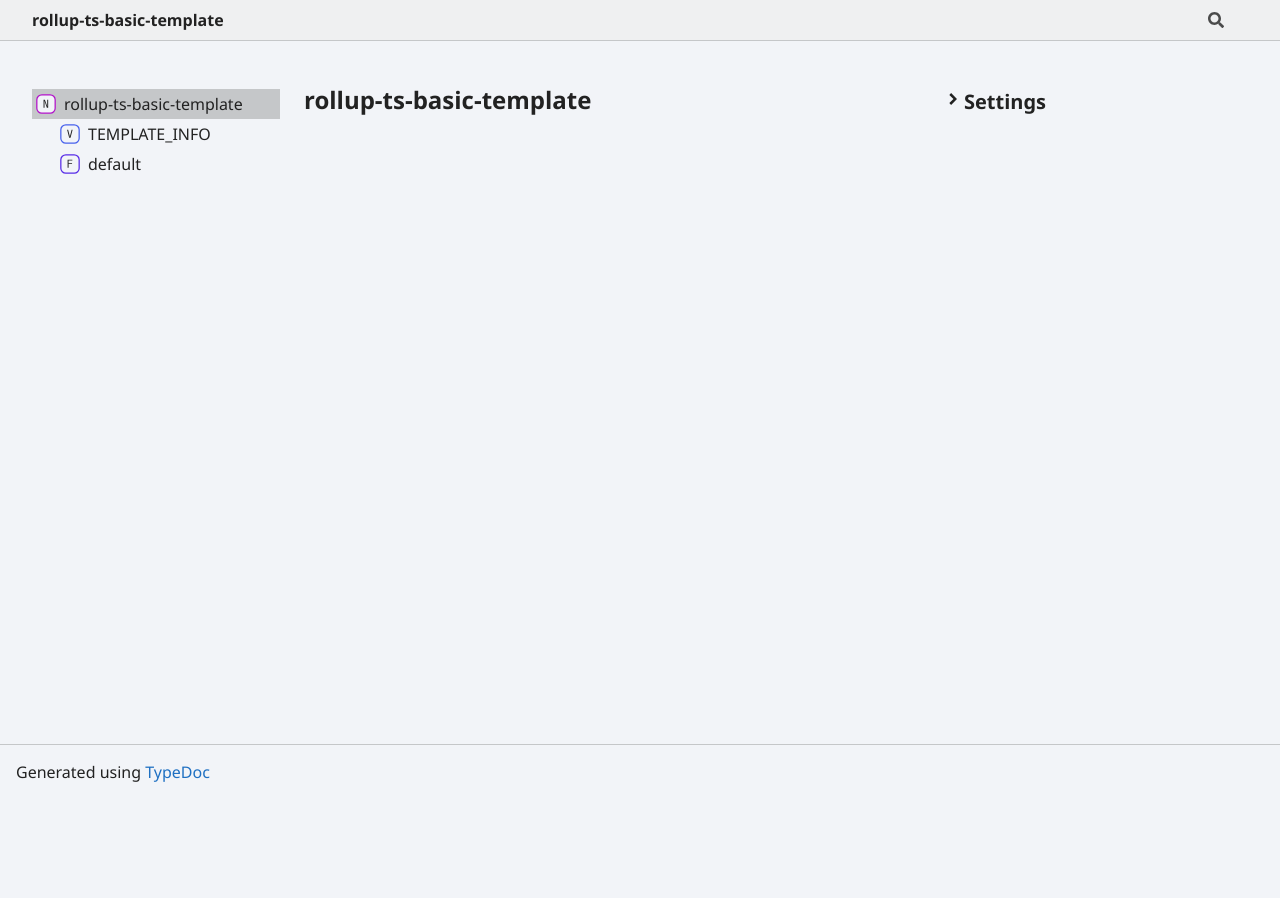
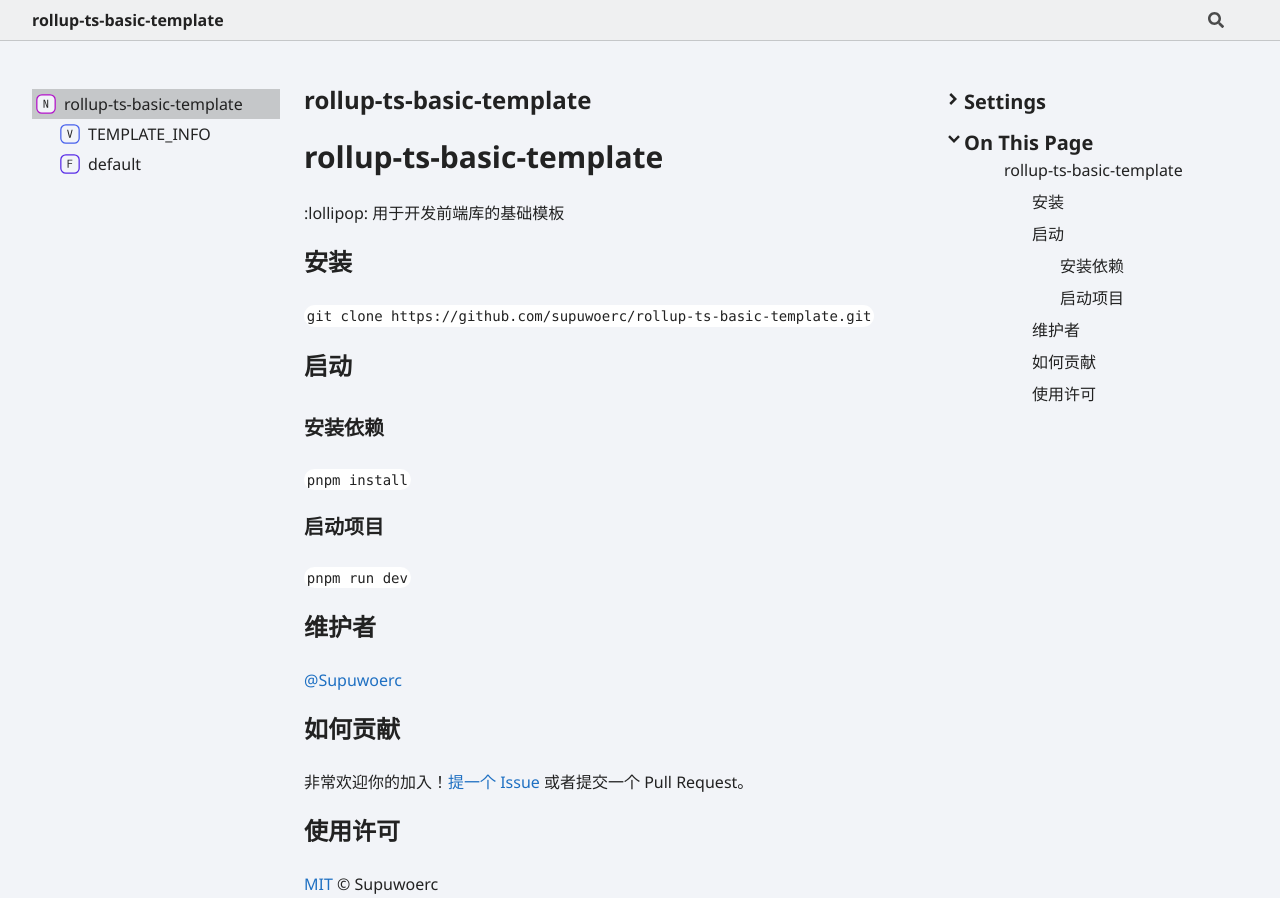
Before and after one commit to supuwoerc/rollup-ts-basic-template, a plain HTML site: page index.html in a window 1280 px wide. Shown: the top 898 px of the page. Before the commit the page ends 800 px from the top, so only its background shows below. Drawn offline with Linux system fonts and the light colour scheme.

Commit message:
Deploying to gh-pages from @ supuwoerc/rollup-ts-basic-template@2982289d6160bb3e548aa7004194f201a5c97456 🚀

```diff
--- a/index.html
+++ b/index.html
@@ -12,7 +12,14 @@
 <div class="col-content">
 <div class="tsd-page-title">
 <h2>rollup-ts-basic-template</h2></div>
-<div class="tsd-panel tsd-typography"></div></div>
+<div class="tsd-panel tsd-typography"><a id="md:rollup-ts-basic-template" class="tsd-anchor"></a><h1><a href="#md:rollup-ts-basic-template">rollup-ts-basic-template</a></h1><p>:lollipop: 用于开发前端库的基础模板</p>
+<a id="md:安装" class="tsd-anchor"></a><h2><a href="#md:安装">安装</a></h2><p><code>git clone https://github.com/supuwoerc/rollup-ts-basic-template.git</code></p>
+<a id="md:启动" class="tsd-anchor"></a><h2><a href="#md:启动">启动</a></h2><a id="md:安装依赖" class="tsd-anchor"></a><h3><a href="#md:安装依赖">安装依赖</a></h3><p><code>pnpm install</code></p>
+<a id="md:启动项目" class="tsd-anchor"></a><h3><a href="#md:启动项目">启动项目</a></h3><p><code>pnpm run dev</code></p>
+<a id="md:维护者" class="tsd-anchor"></a><h2><a href="#md:维护者">维护者</a></h2><p><a href="https://github.com/supuwoerc">@Supuwoerc</a></p>
+<a id="md:如何贡献" class="tsd-anchor"></a><h2><a href="#md:如何贡献">如何贡献</a></h2><p>非常欢迎你的加入！<a href="https://github.com/supuwoerc/rollup-ts-basic-template/issues/new">提一个 Issue</a> 或者提交一个 Pull Request。</p>
+<a id="md:使用许可" class="tsd-anchor"></a><h2><a href="#md:使用许可">使用许可</a></h2><p><a href="LICENSE">MIT</a> © Supuwoerc</p>
+</div></div>
 <div class="col-sidebar">
 <div class="page-menu">
 <div class="tsd-navigation settings">
@@ -27,7 +34,25 @@
 <li class="tsd-filter-item"><label class="tsd-filter-input"><input type="checkbox" id="tsd-filter-inherited" name="inherited" checked/><svg width="32" height="32" viewBox="0 0 32 32" aria-hidden="true"><rect class="tsd-checkbox-background" width="30" height="30" x="1" y="1" rx="6" fill="none"></rect><path class="tsd-checkbox-checkmark" d="M8.35422 16.8214L13.2143 21.75L24.6458 10.25" stroke="none" stroke-width="3.5" stroke-linejoin="round" fill="none"></path></svg><span>Inherited</span></label></li>
 <li class="tsd-filter-item"><label class="tsd-filter-input"><input type="checkbox" id="tsd-filter-external" name="external"/><svg width="32" height="32" viewBox="0 0 32 32" aria-hidden="true"><rect class="tsd-checkbox-background" width="30" height="30" x="1" y="1" rx="6" fill="none"></rect><path class="tsd-checkbox-checkmark" d="M8.35422 16.8214L13.2143 21.75L24.6458 10.25" stroke="none" stroke-width="3.5" stroke-linejoin="round" fill="none"></path></svg><span>External</span></label></li></ul></form></div>
 <div class="tsd-theme-toggle">
-<h4 class="uppercase">Theme</h4><select id="tsd-theme"><option value="os">OS</option><option value="light">Light</option><option value="dark">Dark</option></select></div></div></details></div></div>
+<h4 class="uppercase">Theme</h4><select id="tsd-theme"><option value="os">OS</option><option value="light">Light</option><option value="dark">Dark</option></select></div></div></details></div>
+<details open class="tsd-index-accordion tsd-page-navigation"><summary class="tsd-accordion-summary">
+<h3><svg width="20" height="20" viewBox="0 0 24 24" fill="none"><path d="M4.93896 8.531L12 15.591L19.061 8.531L16.939 6.409L12 11.349L7.06098 6.409L4.93896 8.531Z" fill="var(--color-text)"></path></svg>On This Page</h3></summary>
+<div class="tsd-accordion-details">
+<ul>
+<li>
+<ul>
+<li><a href="#md:rollup-ts-basic-template"><span>rollup-<wbr/>ts-<wbr/>basic-<wbr/>template</span></a></li>
+<li>
+<ul>
+<li><a href="#md:安装"><span>安装</span></a></li>
+<li><a href="#md:启动"><span>启动</span></a></li>
+<li>
+<ul>
+<li><a href="#md:安装依赖"><span>安装依赖</span></a></li>
+<li><a href="#md:启动项目"><span>启动项目</span></a></li></ul></li>
+<li><a href="#md:维护者"><span>维护者</span></a></li>
+<li><a href="#md:如何贡献"><span>如何贡献</span></a></li>
+<li><a href="#md:使用许可"><span>使用许可</span></a></li></ul></li></ul></li></ul></div></details></div>
 <div class="site-menu">
 <nav class="tsd-navigation"><a href="modules.html" class="current"><svg class="tsd-kind-icon" width="24" height="24" viewBox="0 0 24 24"><rect fill="var(--color-icon-background)" stroke="var(--color-ts-namespace)" stroke-width="1.5" x="1" y="1" width="22" height="22" rx="6" id="icon-4-path"></rect><path d="M9.33 16V7.24H10.77L13.446 14.74C13.43 14.54 13.41 14.296 13.386 14.008C13.37 13.712 13.354 13.404 13.338 13.084C13.33 12.756 13.326 12.448 13.326 12.16V7.24H14.37V16H12.93L10.266 8.5C10.282 8.692 10.298 8.936 10.314 9.232C10.33 9.52 10.342 9.828 10.35 10.156C10.366 10.476 10.374 10.784 10.374 11.08V16H9.33Z" fill="var(--color-text)" id="icon-4-text"></path></svg><span>rollup-<wbr/>ts-<wbr/>basic-<wbr/>template</span></a>
 <ul class="tsd-small-nested-navigation">
```
Also changed, not shown: functions/default.html (+1 -1 lines), variables/TEMPLATE_INFO.html (+1 -1 lines).
